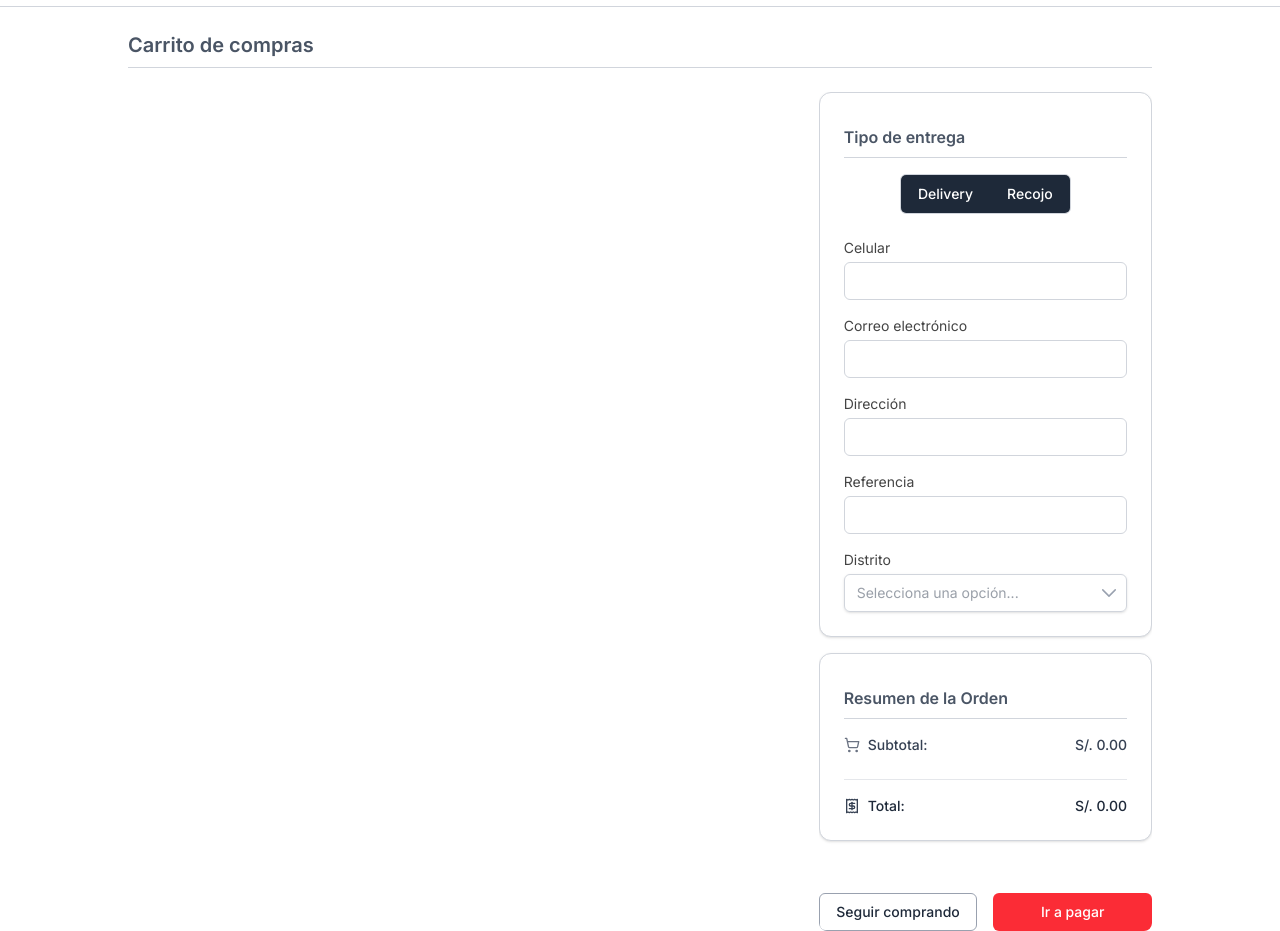
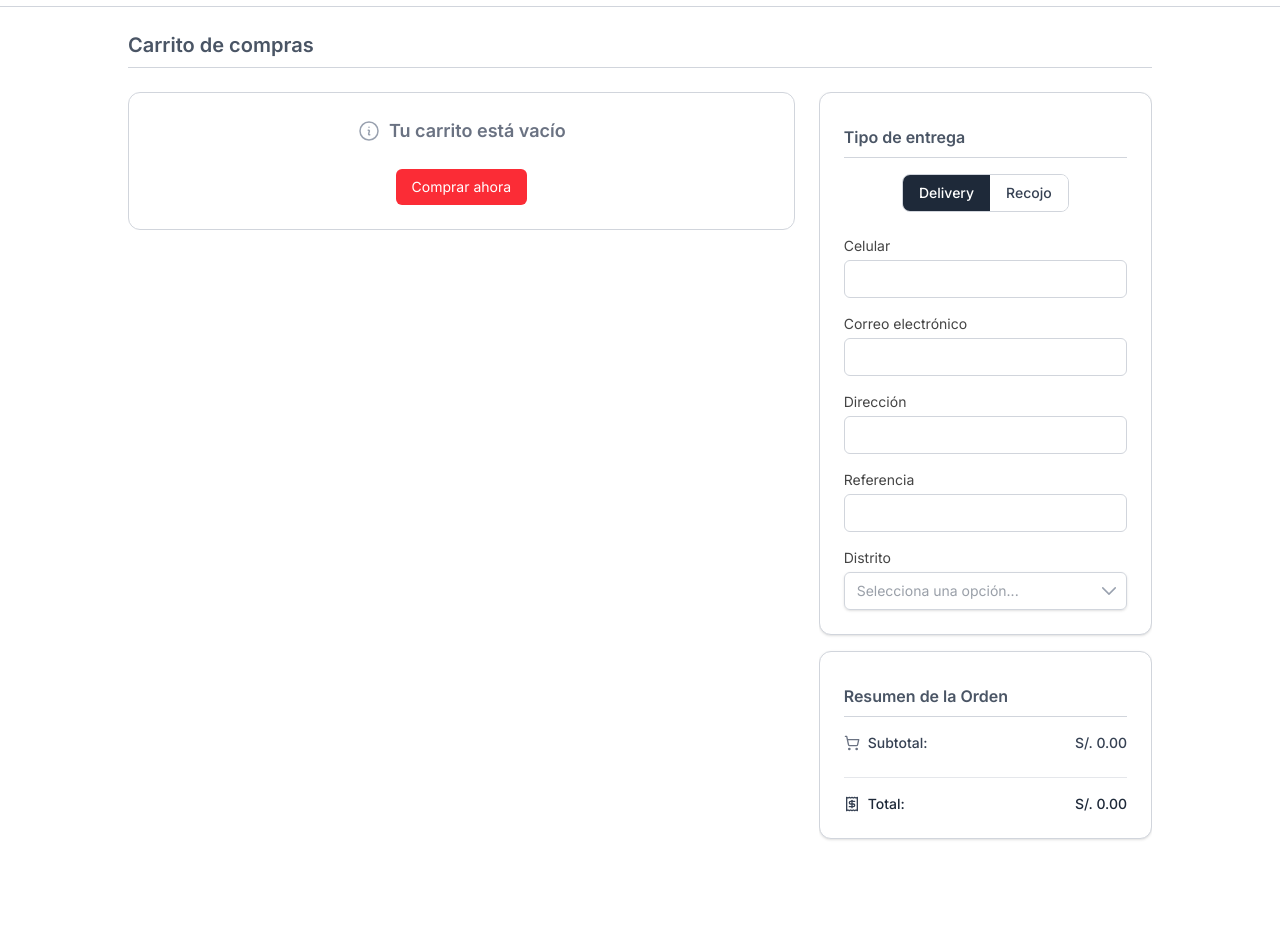
Before and after one commit to franklinnot/ClubSoda, a React (Vite) app: page /pago in a window 1280 px wide. Shown: the part 49-980 px from the top of the page. After the commit the page ends 928 px from the top, so only its background shows below. Built offline with nearby package versions, Linux system fonts and the light colour scheme.

Commit message:
Mejora diseño, Formulario y Metodo de Pago

```diff
--- a/src/pages/Pago.tsx
+++ b/src/pages/Pago.tsx
@@ -11,6 +11,7 @@ import Toast from "../components/Toast";
 import { useNavigate } from "react-router-dom";
 import LayoutAuth from "../layouts/layout-auth";
 import { deliveryFees } from "./Products-catalog/data/distritos";
+import { IconInformation } from "../components/Icons";
 
 const Pago: React.FC = () => {
   const navigate = useNavigate();
@@ -67,11 +68,6 @@ const Pago: React.FC = () => {
       guardarVenta(tipoEntrega, productos, metodoPago, total, datosEntrega, estado, stars);
     }
 
-    setToast({
-      message: "Compra realizada con éxito",
-      type: "success",
-    });
-
     setTimeout(() => {
       navigate("/products/catalog");
     }, 2000);
@@ -103,6 +99,7 @@ const Pago: React.FC = () => {
         <Toast
           message={toast.message}
           type={toast.type}
+          className="z-50"
         />
       )}
 
@@ -114,7 +111,22 @@ const Pago: React.FC = () => {
       <div className="w-full max-w-5xl mx-auto flex flex-col lg:flex-row gap-6">
         {/* Carrito de productos */}
         <div className="w-full lg:w-2/3">
-          {productos.map((item, index) => (
+          {productos.length === 0 ? (
+            <div className="bg-white border border-gray-300 rounded-xl p-6 text-center text-gray-500">
+              <div className="flex items-center justify-center gap-2 mb-4 text-gray-500">
+                <IconInformation className="w-6 h-6 text-gray-400" />
+                <p className="text-lg font-semibold">Tu carrito está vacío</p>
+              </div>
+
+              <button
+                onClick={handleSeguirComprando}
+                className="mt-2 inline-block bg-red-500 text-white px-4 py-2 rounded-md text-sm hover:bg-red-600 transition cursor-pointer"
+              >
+                Comprar ahora
+              </button>
+            </div>
+          ) : (
+            productos.map((item, index) => (
               <CheckoutItem
                 key={index}
                 imagen={item.product.url}
@@ -124,8 +136,10 @@ const Pago: React.FC = () => {
                 onCantidadChange={(cantidad) => handleCantidadChange(index, cantidad)}
                 onEliminar={() => handleEliminar(index)}
               />
-          ))}
+            ))
+          )}
         </div>
+
 
         {/* Formulario + resumen + pago */}
         <div className="w-full lg:w-1/3 rounded-lg flex flex-col gap-4 overflow-y-auto">
@@ -162,6 +176,8 @@ const Pago: React.FC = () => {
             metodoPago={metodoPago}
             setMetodoPago={setMetodoPago}
             onSeguirComprando={handleSeguirComprando}
+            setToast={setToast}
+            tieneProductos={productos.length > 0}
           />
         </div>
       </div>
--- a/src/pages/Products-catalog/CheckoutForm.tsx
+++ b/src/pages/Products-catalog/CheckoutForm.tsx
@@ -1,4 +1,3 @@
-import PrimaryButton from "../../components/PrimaryButton";
 import InputField from "../../components/InputField";
 import { distritos } from "./data/distritos";
 import ComboBox from "../../components/ComboBox";
@@ -48,6 +47,8 @@ const CheckoutForm: React.FC<CheckoutFormProps> = ({
   setSede,
   tienda,
   setTienda,
+
+
 }) => {
   return (
 
@@ -57,26 +58,27 @@ const CheckoutForm: React.FC<CheckoutFormProps> = ({
       </h3>
 
       <div className="flex justify-center">
-        <div className="inline-flex rounded-md border border-gray-300 overflow-hidden">
-          <PrimaryButton
+        <div className="inline-flex rounded-lg overflow-hidden border border-gray-300">
+          <button
             onClick={() => setTipoEntrega("delivery")}
-            className={`rounded-none px-4 py-2 text-sm font-medium transition-all duration-200 ${tipoEntrega === "delivery"
-              ? "bg-gray-800 text-white"
-              : " text-gray-700 hover:bg-gray-100"
+            className={`px-4 py-2 text-sm font-medium transition-all duration-200 cursor-pointer ${tipoEntrega === "delivery"
+                ? "bg-gray-800 text-white"
+                : "bg-white text-gray-700 hover:bg-gray-100"
               }`}
           >
             Delivery
-          </PrimaryButton>
-          <PrimaryButton
+          </button>
+          <button
             onClick={() => setTipoEntrega("recojo")}
-            className={`rounded-none px-4 py-2 text-sm font-medium transition-all duration-200 ${tipoEntrega === "recojo"
-              ? "bg-gray-800 text-white"
-              : " text-gray-700 hover:bg-gray-100"
+            className={`px-4 py-2 text-sm font-medium transition-all duration-200 cursor-pointer ${tipoEntrega === "recojo"
+                ? "bg-gray-800 text-white"
+                : "bg-white text-gray-700 hover:bg-gray-100"
               }`}
           >
             Recojo
-          </PrimaryButton>
+          </button>
         </div>
+
       </div>
 
       {tipoEntrega === "delivery" ? (
--- a/src/pages/Products-catalog/CheckoutItem.tsx
+++ b/src/pages/Products-catalog/CheckoutItem.tsx
@@ -27,7 +27,7 @@ const CheckoutItem: React.FC<CheckoutItemProps> = ({
       {/* Botón eliminar arriba a la derecha */}
       <button
         onClick={onEliminar}
-        className="absolute top-3 right-3 text-gray-400 hover:text-red-600"
+        className="absolute top-3 right-3 text-gray-400 hover:text-red-600 cursor-pointer"
         title="Eliminar producto"
       >
         <IconClose size={18} />
--- a/src/pages/Products-catalog/PaymentMethods.tsx
+++ b/src/pages/Products-catalog/PaymentMethods.tsx
@@ -1,11 +1,14 @@
 import React, { useState } from "react";
 import InputField from "../../components/InputField";
+import { IconCard } from "../../components/Icons";
 
 interface PaymentMethodsProps {
   onPagar: () => void;
   onSeguirComprando: () => void;
   metodoPago: string;
   setMetodoPago: (metodo: string) => void;
+  setToast: (toast: { message: string; type: "success" | "error" } | null) => void;
+  tieneProductos: boolean;
 }
 
 const PaymentMethods: React.FC<PaymentMethodsProps> = ({
@@ -13,6 +16,8 @@ const PaymentMethods: React.FC<PaymentMethodsProps> = ({
   onSeguirComprando,
   metodoPago,
   setMetodoPago,
+  setToast,
+  tieneProductos
 }) => {
   const [mostrarModal, setMostrarModal] = useState(false);
   const [numeroTarjeta, setNumeroTarjeta] = useState("");
@@ -25,64 +30,107 @@ const PaymentMethods: React.FC<PaymentMethodsProps> = ({
   };
 
   const handleConfirmarPago = () => {
+    const esYape = metodoPago === "Yape";
+    const esTarjeta = metodoPago === "Tarjeta";
+
+    const camposYapeCompletos =
+      celularYape.trim().length === 9 && codigoYape.trim().length >= 6;
+
+    const camposTarjetaCompletos =
+      numeroTarjeta.trim().length === 16 &&
+      fechaExpiracion.trim().length === 5 &&
+      cvv.trim().length >= 3;
+
+    if ((esYape && camposYapeCompletos) || (esTarjeta && camposTarjetaCompletos)) {
       setMostrarModal(false);
-    onPagar(); // Acción real de pagar
+      onPagar(); // Esto guarda la venta y redirige
+      setToast({
+        message: "Compra realizada con éxito.",
+        type: "success",
+      });
+    } else {
+      setToast(null);
+      setTimeout(() => {
+        setToast({
+          message: "Por favor, complete todos los campos requeridos.",
+          type: "error",
+        });
+      }, 0);
+    }
   };
 
   return (
     <div className="text-center mt-6">
+      {tieneProductos && (
         <div className="grid grid-cols-2 gap-4 mt-3">
           <button
             onClick={onSeguirComprando}
-          className="py-2 px-4 bg-white border border-gray-400 rounded-md font-medium text-sm text-gray-800 hover:bg-gray-100 transition duration-300 ease-in-out"
+            className="py-2 px-4 bg-white border border-gray-400 rounded-md font-medium text-sm text-gray-800 hover:bg-gray-100 transition duration-300 ease-in-out cursor-pointer"
           >
             Seguir comprando
           </button>
 
           <button
             onClick={handlePagarClick}
-          className="py-2 px-4 bg-red-500 text-white rounded-md font-medium text-sm hover:bg-red-500 transition duration-300 ease-in-out"
+            className="py-2 px-4 bg-red-500 text-white rounded-md font-medium text-sm hover:bg-red-500 transition duration-300 ease-in-out cursor-pointer"
           >
             Ir a pagar
           </button>
         </div>
-
-
+      )}
 
       {mostrarModal && (
         <div
           style={{ background: "rgba(0,0,0,0.3)" }}
           className="fixed inset-0 flex items-center justify-center z-40"
         >
-          <div className="bg-white p-6 rounded-lg w-full max-w-md relative">
+          <div className="bg-white p-6 rounded-xl w-full max-w-sm shadow-lg relative border border-gray-200">
             <button
-              className="absolute top-2 right-3 text-gray-500 hover:text-black text-lg"
+              className="absolute top-3 right-4 text-gray-500 hover:text-gray-700 text-xl"
               onClick={() => setMostrarModal(false)}
             >
               &times;
             </button>
 
-            <h2 className="text-lg font-semibold text-gray-700 mb-4 text-left">
+            <h2 className="text-base font-semibold text-gray-700 mb-4 text-left border-b pb-2 border-gray-200">
               Selecciona el método de pago
             </h2>
 
             <div className="flex justify-center gap-4 mb-6">
+              <div className="flex flex-col items-center">
+                <div
+                  onClick={() => setMetodoPago("Yape")}
+                  className={`w-12 h-12 aspect-square flex items-center justify-center cursor-pointer rounded-full
+                  ${metodoPago === "Yape" ? "bg-gray-200 scale-110 shadow-md" : "hover:bg-gray-100 hover:scale-105"}
+                  transition-all duration-200 ease-in-out`}
+                >
                   <img
                     src="/src/assets/yape.png"
                     alt="Yape"
-                onClick={() => setMetodoPago("Yape")}
-                className={`cursor-pointer w-24 h-16 object-contain duration-300 ease-in-out hover:scale-110 ${metodoPago === "Yape" ? "ring-4 ring-purple-500 rounded" : ""}`}
+                    className="w-6 h-6 object-contain"
                   />
-              <img
-                src="/src/assets/BCP.png"
-                alt="Tarjeta"
+                </div>
+                <span className="text-xs mt-1 text-gray-600">Yape</span>
+              </div>
+
+
+              <div className="flex flex-col items-center">
+                <div
                   onClick={() => setMetodoPago("Tarjeta")}
-                className={`cursor-pointer w-24 h-16 object-contain duration-300 ease-in-out hover:scale-110 ${metodoPago === "Tarjeta" ? "ring-4 ring-blue-500 rounded" : ""}`}
-              />
+                  className={`w-12 h-12 aspect-square flex items-center justify-center cursor-pointer rounded-full
+                  ${metodoPago === "Tarjeta" ? "bg-gray-200 scale-110 shadow-md" : "hover:bg-gray-100 hover:scale-105"}
+                  transition-all duration-200 ease-in-out`}
+                >
+                  <IconCard className="w-6 h-6 text-gray-700" />
+                </div>
+                <span className="text-xs mt-1 text-gray-600">Tarjeta</span>
+              </div>
+
+
             </div>
 
             {metodoPago === "Yape" && (
-              <div className="space-y-4 text-left">
+              <div className="space-y-4 text-left text-sm text-gray-700">
                 <InputField
                   id="celularYape"
                   label="Celular"
@@ -109,7 +157,7 @@ const PaymentMethods: React.FC<PaymentMethodsProps> = ({
             )}
 
             {metodoPago === "Tarjeta" && (
-              <div className="space-y-4 text-left">
+              <div className="space-y-4 text-left text-sm text-gray-700">
                 <InputField
                   id="numeroTarjeta"
                   label="Número de Tarjeta"
@@ -143,7 +191,7 @@ const PaymentMethods: React.FC<PaymentMethodsProps> = ({
 
             <button
               onClick={handleConfirmarPago}
-              className="mt-6 w-full bg-green-600 hover:bg-green-500 text-white py-2 rounded transition duration-300"
+              className="mt-6 w-full bg-gray-800 hover:bg-gray-700 text-white py-2 rounded-lg text-sm font-semibold transition duration-300 cursor-pointer"
             >
               Confirmar pago
             </button>
--- a/src/pages/Products-catalog/ProductsCard.tsx
+++ b/src/pages/Products-catalog/ProductsCard.tsx
@@ -90,7 +90,7 @@ const ProductCard: FC<ProductCardProps> = ({
         <PrimaryButton
           onClick={Agregar}
           disabled={cantidad === 0}
-          className={`text-xs font-semibold px-4 py-1 rounded-md ${cantidad === 0
+          className={`text-xs font-semibold px-4 py-1 rounded-md cursor-pointer ${cantidad === 0
             ? "bg-gray-300 cursor-not-allowed"
             : "bg-red-500 hover:bg-red-600 text-white"
             }`}
```
Also changed, not shown: src/components/Icons.tsx (+11 -0 lines). Lines whose indentation alone changed are shown as unchanged.
